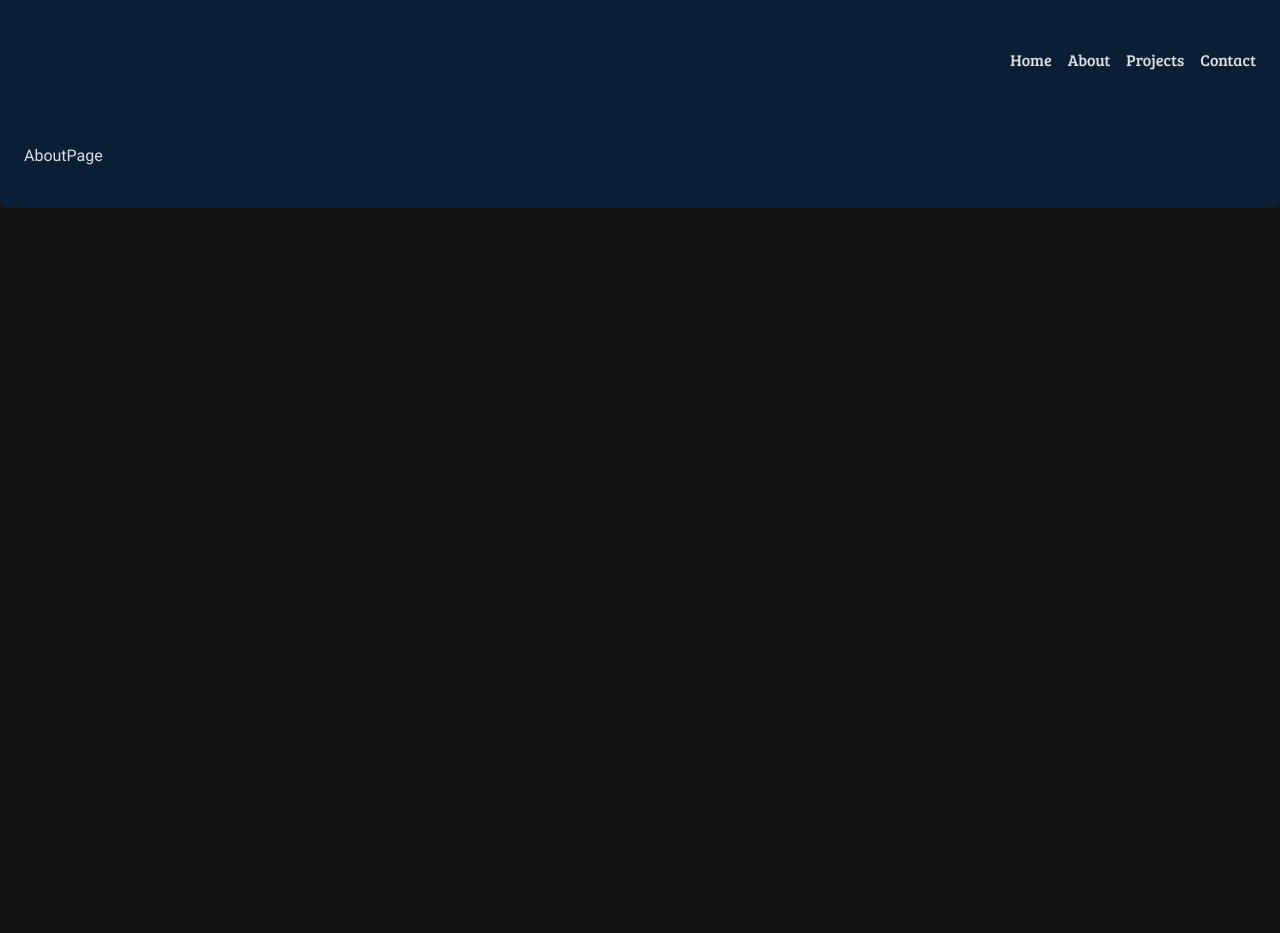
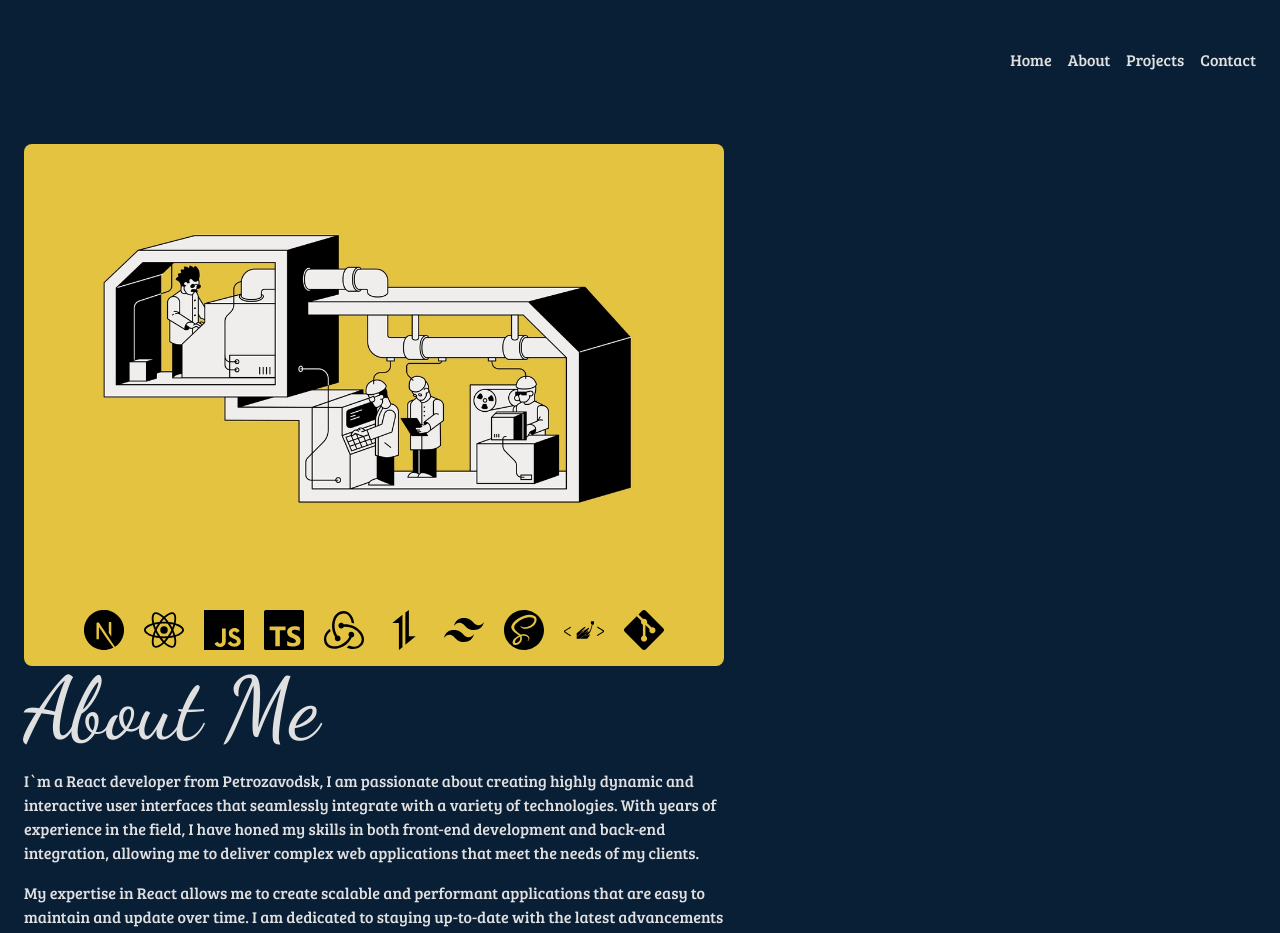
Before and after one commit to stpkkk/Next.js-stpkkk-portfolio, a Next.js app: page /about in a window 1280 px wide. Shown: the top 933 px of the page. Before the commit the page ends 800 px from the top, so only its background shows below. Built offline with nearby package versions, Linux system fonts and the light colour scheme.

Commit message:
AboutMe page create

```diff
--- a/app/about/page.tsx
+++ b/app/about/page.tsx
@@ -1,9 +1,48 @@
 import React from "react";
+import Image from "next/image";
+import { Skills } from "@components/Skills";
 
-type Props = {};
+const AboutPage: React.FC = () => {
+  const getParagraphs = [
+    {
+      id: 0,
+      text: "I`m a React developer from Petrozavodsk, I am passionate about creating highly dynamic and interactive user interfaces that seamlessly integrate with a variety of technologies. With years of experience in the field, I have honed my skills in both front-end development and back-end integration, allowing me to deliver complex web applications that meet the needs of my clients.",
+    },
+    {
+      id: 1,
+      text: "My expertise in React allows me to create scalable and performant applications that are easy to maintain and update over time. I am dedicated to staying up-to-date with the latest advancements in the React ecosystem, and I am constantly exploring new libraries and tools that can help me build better applications.",
+    },
+    {
+      id: 2,
+      text: "In addition to my technical skills, I am also a strong collaborator and communicator. I understand the importance of working closely with clients and other team members to ensure that the final product meets their needs and exceeds their expectations. I am always open to feedback and willing to make changes to ensure that the end result is a product that everyone is proud of.",
+    },
+    {
+      id: 3,
+      text: "Whether you are looking to build a new web application from scratch or need help updating an existing project, I am confident that I have the skills and experience to deliver results that meet your needs. So if you are looking for a talented and experienced React developer to join your team, please don't hesitate to get in touch!",
+    },
+  ];
 
-const AboutPage: React.FC = (props: Props) => {
-  return <div>AboutPage</div>;
+  return (
+    <div className="flex_between flex-wrap">
+      <div className="bg-secondary flex_center flex-col max-w-[700px] w-full self-start rounded-lg sm:rounded-none">
+        <Image
+          src={"/assets/images/about.jpg"}
+          alt="about"
+          width={600}
+          height={400}
+        />
+        <Skills />
+      </div>
+      <div className="basis-[700px] sm:p-4">
+        <h1 className="head_text mb-4 sm:text-center">About Me</h1>
+        <ul className="flex flex-col gap-y-4 font-bree">
+          {getParagraphs.map(paragraph => (
+            <li key={paragraph.id}>{paragraph.text}</li>
+          ))}
+        </ul>
+      </div>
+    </div>
+  );
 };
 
 export default AboutPage;
--- /dev/null
+++ b/components/Skills.tsx
@@ -0,0 +1,46 @@
+import React from "react";
+import {
+  SiReact,
+  SiTypescript,
+  SiRedux,
+  SiAxios,
+  SiTailwindcss,
+  SiGit,
+  SiNextdotjs,
+  SiSass,
+  SiStyledcomponents,
+  SiJavascript,
+} from "react-icons/si";
+
+interface ISkill {
+  id: number;
+  Icon: React.FC<{ size?: number }>;
+  title: string;
+}
+
+const skillList: ISkill[] = [
+  { id: 0, Icon: SiNextdotjs, title: "Next.js" },
+  { id: 1, Icon: SiReact, title: "React" },
+  { id: 2, Icon: SiJavascript, title: "JavaScript" },
+  { id: 3, Icon: SiTypescript, title: "TypeScript" },
+  { id: 4, Icon: SiRedux, title: "Redux" },
+  { id: 5, Icon: SiAxios, title: "Axios" },
+  { id: 6, Icon: SiTailwindcss, title: "Tailwind" },
+  { id: 7, Icon: SiSass, title: "Sass" },
+  { id: 8, Icon: SiStyledcomponents, title: "Styled Components" },
+  { id: 9, Icon: SiGit, title: "Git" },
+];
+
+export const Skills: React.FC = () => {
+  return (
+    <div className="p-4">
+      <ul className="flex flex-wrap items-center justify-center mx-auto gap-[20px] after:empty:flex-1">
+        {skillList.map(({ id, Icon }) => (
+          <li key={id} className="rounded-full text-black">
+            <Icon size={40} />
+          </li>
+        ))}
+      </ul>
+    </div>
+  );
+};
--- a/styles/globals.css
+++ b/styles/globals.css
@@ -67,7 +67,7 @@ body {
 /* Tailwind Styles */
 
 .container {
-  @apply max-w-[1600px] mx-auto p-10 text-primary font-roboto bg-[#091f36] rounded-b-lg px-6 sm:p-0 sm:h-screen sm:flex sm:flex-col sm:gap-16 sm:overflow-hidden;
+  @apply max-w-[1600px] mx-auto p-10 text-primary font-roboto bg-[#091f36] rounded-b-lg px-6 sm:p-0 sm:min-h-screen sm:flex sm:flex-col sm:gap-16 sm:overflow-hidden;
 }
 
 .head_text {
```
Also changed, not shown: public/assets/images/about.jpg (added).
